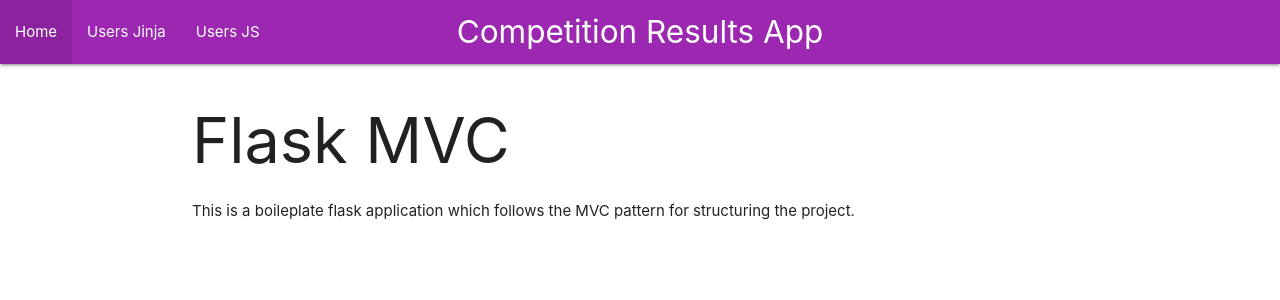
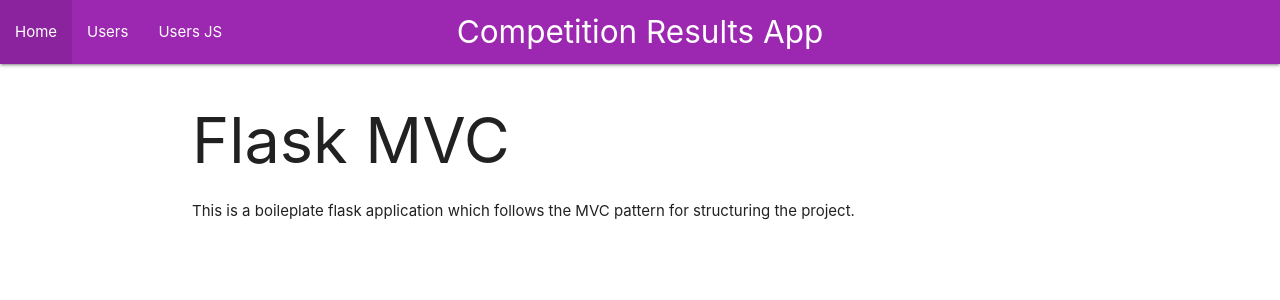
Before and after one commit to ACNP-Org-v3/repo-v2, a Flask app: page / in a window 1280 px wide. Shown: the top 300 px of the page. Run offline with Flask 3, Linux system fonts and the light colour scheme.

Commit message:
removed jinja

```diff
--- a/App/templates/layout.html
+++ b/App/templates/layout.html
@@ -19,7 +19,7 @@
         <div class="nav-wrapper">
             <ul id="nav-mobile" class="left">
                 <li><a href="/">Home</a></li>
-                <li><a href="/users">Users Jinja</a></li>
+                <li><a href="/users">Users</a></li>
                 <li><a href="/static/users">Users JS</a></li>
             </ul>
         </div>
```
